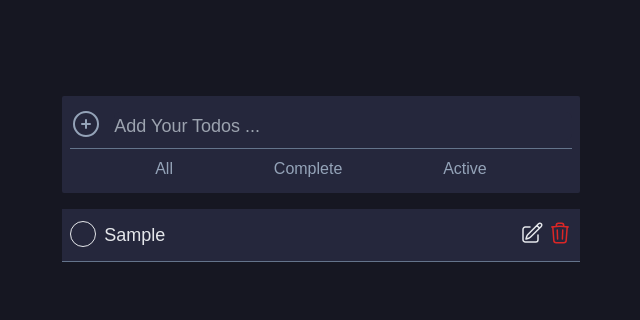
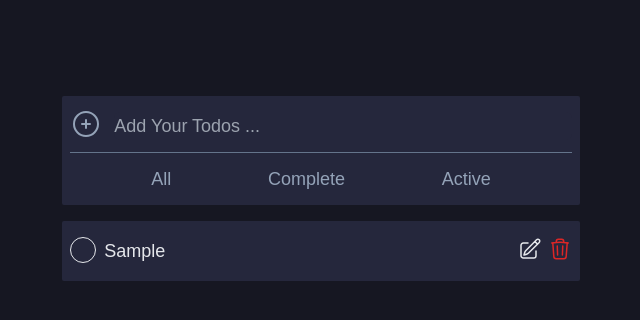
Before and after one commit to Hooseinsalari/main-todo-app-project, a React (Create React App) app: page / in a window 1280 px wide. Both pictures are taken after typing "Sample" into the empty fields and a click on the button 405 px from the left and 124 px from the top of the page. Shown: the top 320 px of the page, without its empty margins (319-959 px from the left). Built offline with nearby package versions, Linux system fonts and the light colour scheme; the HTML template or start-up script is replaced by a standard one.

Commit message:
add onComplete and onDelete to the form list items

```diff
--- a/src/components/TodoApp.js
+++ b/src/components/TodoApp.js
@@ -7,10 +7,23 @@ import TodoList from "./TodoList";
 const TodoApp = () => {
   const [todos, setTodos] = useState([]);
 
+  const completeHandler = (todo) => {
+    const newTodos = [...todos]
+    const index = newTodos.findIndex((t) => t.id === todo.id)
+    newTodos[index].isComplete = !newTodos[index].isComplete
+    setTodos(newTodos)
+  }
+
+  const deleteHandler = (todo) => {
+    const newTodos = [...todos]
+    const filteredTodos = newTodos.filter((t) => t.id !== todo.id)
+    setTodos(filteredTodos)
+  }
+
   return (
     <div className="flex items-center flex-col pt-24 content-center h-full px-2 sm:w-3/5 sm:mx-auto lg:w-5/12">
       <TodoForm todos={todos} setTodos={setTodos} />
-      <TodoList todos={todos} />
+      <TodoList todos={todos} onComplete={completeHandler} onDelete={deleteHandler} />
     </div>
   );
 };
--- a/src/components/TodoForm.js
+++ b/src/components/TodoForm.js
@@ -26,7 +26,7 @@ const TodoForm = ({ todos, setTodos }) => {
   return (
     <div className="flex flex-col w-full bg-[#25273c] py-3 px-2 rounded-sm">
       <form
-        className="flex items-center pb-2 border-b border-b-slate-500"
+        className="flex items-center pb-3 border-b border-b-slate-500"
         onSubmit={submitHandler}
         autoComplete="off"
       >
@@ -61,14 +61,14 @@ const TodoForm = ({ todos, setTodos }) => {
         />
       </form>
 
-      <div className="flex items-center justify-evenly pt-2">
-        <button className="mx-4 text-slate-400 hover:text-slate-200 ease-in duration-150 text-base font-normal">
+      <div className="flex items-center justify-evenly pt-3">
+        <button className="mx-4 text-slate-400 hover:text-slate-200 ease-in duration-150 text-base sm:text-lg font-normal">
           All
         </button>
-        <button className="mx-4 text-slate-400 hover:text-slate-200 ease-in duration-150 text-base font-normal">
+        <button className="mx-4 text-slate-400 hover:text-slate-200 ease-in duration-150 text-base sm:text-lg font-normal">
           Complete
         </button>
-        <button className="mx-4 text-slate-400 hover:text-slate-200 ease-in duration-150 text-base font-normal">
+        <button className="mx-4 text-slate-400 hover:text-slate-200 ease-in duration-150 text-base sm:text-lg font-normal">
           Active
         </button>
       </div>
--- a/src/components/TodoList.js
+++ b/src/components/TodoList.js
@@ -1,16 +1,16 @@
-import React from 'react';
+import React from "react";
 
 // components
-import Todo from './common/Todo';
+import Todo from "./common/Todo";
 
-const TodoList = ({todos}) => {
-    return (
-        <div className='w-full mt-4 max-h-72 overflow-auto'>
-            {
-                todos.map((todo) => <Todo key={todo.id} todo={todo} />)
-            }
-        </div>
-    );
+const TodoList = ({ todos, onComplete, onDelete }) => {
+  return (
+    <div className="w-full mt-4 max-h-80 rounded-sm overflow-auto">
+      {todos.map((todo) => (
+        <Todo key={todo.id} todo={todo} onComplete={onComplete} onDelete={onDelete} />
+      ))}
+    </div>
+  );
 };
 
 export default TodoList;
--- a/src/components/common/Todo.js
+++ b/src/components/common/Todo.js
@@ -1,17 +1,19 @@
 import React from "react";
 
-const Todo = ({ todo }) => {
+const Todo = ({ todo, onComplete, onDelete }) => {
+
+
   return (
-    <div className="bg-[#25273c] py-3 px-2 flex items-start justify-between border-b border-b-slate-500">
+    <div className={`${todo.isComplete ? 'opacity-50' : ''} ease-in duration-150 bg-[#25273c] py-4 px-2 flex items-start justify-between border-b border-b-slate-500 last:border-none`}>
       <div className="flex items-start">
-        <button className="text-gray-100 border rounded-full p-1 group">
+        <button onClick={() => onComplete(todo)} className="text-gray-100 border rounded-full p-1 group">
           <svg
             xmlns="http://www.w3.org/2000/svg"
             fill="none"
             viewBox="0 0 24 24"
             strokeWidth="1.5"
             stroke="currentColor"
-            className="w-4 h-4 invisible opacity-50 ease-in duration-150 group-hover:visible group-hover:opacity-100"
+            className={`${todo.isComplete ? 'visible opacity-100' : 'invisible opacity-50'} w-4 h-4 ease-in duration-150 group-hover:visible group-hover:opacity-100`}
           >
             <path
               strokeLinecap="round"
@@ -21,11 +23,11 @@ const Todo = ({ todo }) => {
           </svg>
         </button>
 
-        <span className="text-lg text-gray-200 ml-2">{todo.text}</span>
+        <span className={`${todo.isComplete ? 'line-through' : ''} ease-in duration-150 text-lg text-gray-200 ml-2`}>{todo.text}</span>
       </div>
 
       <div className="flex items-center">
-        <button className="text-gray-200 mr-1">
+        <button className="text-gray-200 mr-1.5">
           <svg
             xmlns="http://www.w3.org/2000/svg"
             fill="none"
@@ -41,7 +43,7 @@ const Todo = ({ todo }) => {
             />
           </svg>
         </button>
-        <button className="text-red-600">
+        <button onClick={() => onDelete(todo)} className="text-red-600">
           <svg
             xmlns="http://www.w3.org/2000/svg"
             fill="none"
```
